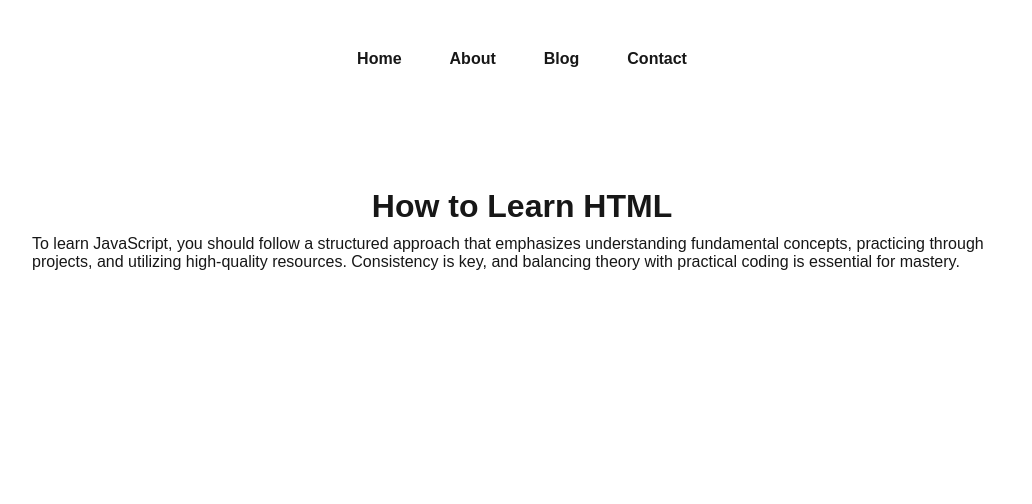
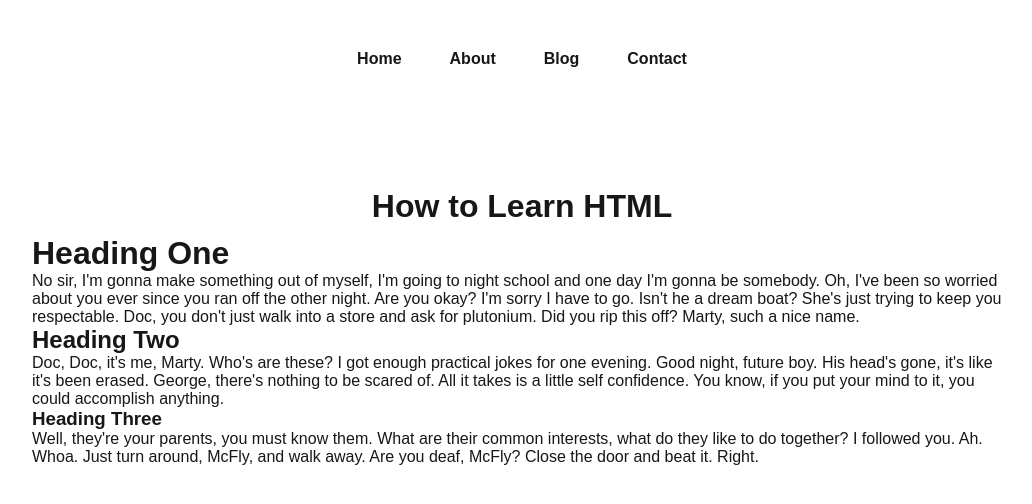
Before and after one commit to MukundVisavadiya/huntingcoder, a Next.js app: page /blogpost/how-to-learn-html in a window 1280 px wide. Shown: the top 504 px of the page, without its empty margins (118-1150 px from the left). Built offline with nearby package versions, Linux system fonts and the light colour scheme.

Commit message:
dangerouslySetInnerHTML

```diff
--- a/blogdata/how-to-learn-html.json
+++ b/blogdata/how-to-learn-html.json
@@ -1,6 +1,7 @@
 {
-    "title":"How to Learn HTML",
-    "content":"To learn JavaScript, you should follow a structured approach that emphasizes understanding fundamental concepts, practicing through projects, and utilizing high-quality resources. Consistency is key, and balancing theory with practical coding is essential for mastery. ",
-    "author":"Mukund",
-    "slug": "how-to-learn-html"
+  "title": "How to Learn HTML",
+  "content": "<h1>Heading One</h1><p>\r\n No sir, I'm gonna make something out of myself, I'm going to night school and one day I'm gonna be somebody. Oh, I've been so worried about you ever since you ran off the other night. Are you okay? I'm sorry I have to go. Isn't he a dream boat? She's just trying to keep you respectable. Doc, you don't just walk into a store and ask for plutonium. Did you rip this off? Marty, such a nice name.\r\n</p>\r\n<h2>Heading Two</h2>\r\n<p>\r\n Doc, Doc, it's me, Marty. Who's are these? I got enough practical jokes for one evening. Good night, future boy. His head's gone, it's like it's been erased. George, there's nothing to be scared of. All it takes is a little self confidence. You know, if you put your mind to it, you could accomplish anything.\r\n</p>\r\n<h3>Heading Three</h3>\r\n<p>\r\n Well, they're your parents, you must know them. What are their common interests, what do they like to do together? I followed you. Ah. Whoa. Just turn around, McFly, and walk away. Are you deaf, McFly? Close the door and beat it. Right.\r\n</p>",
+  "author": "Mukund",
+  "slug": "how-to-learn-html",
+  "metadec": "To learn JavaScript, you should follow a structured approach that emphasizes understanding fundamental concepts, practicing through projects, and utilizing high-quality resources. Consistency is key, and balancing theory with practical coding is essential for mastery. "
 }
--- a/pages/blog.js
+++ b/pages/blog.js
@@ -28,7 +28,7 @@ const Blog = (props) => {
             <Link href={`/blogpost/${blogItem.slug}`}>
               <h3>{blogItem.title}</h3>
             </Link>
-            <p>{blogItem.content.substr(0, 140)}....</p>
+            <p>{blogItem.metadec.substr(0, 140)}....</p>
           </div>
         );
       })}
--- a/pages/blogpost/[slug].js
+++ b/pages/blogpost/[slug].js
@@ -7,6 +7,10 @@ import * as fs from "fs";
 // Step:2 Populate them inside the page
 
 const Slug = (props) => {
+  function createMarkup(description) {
+    return { __html: description };
+  }
+
   const [blog, setBlog] = useState(props.blog);
 
   // Using API Get Blog Data
@@ -28,7 +32,9 @@ const Slug = (props) => {
     <>
       <div className={blogPost.main}>
         <h1>{blog && blog.title}</h1>
-        <div>{blog && blog.content}</div>
+        {blog && (
+          <div dangerouslySetInnerHTML={createMarkup(blog.content)}></div>
+        )}
       </div>
     </>
   );
```
Also changed, not shown: blogdata/how-to-learn-javascript.json (+5 -5 lines), blogdata/how-to-learn-nextjs.json (+5 -5 lines).
